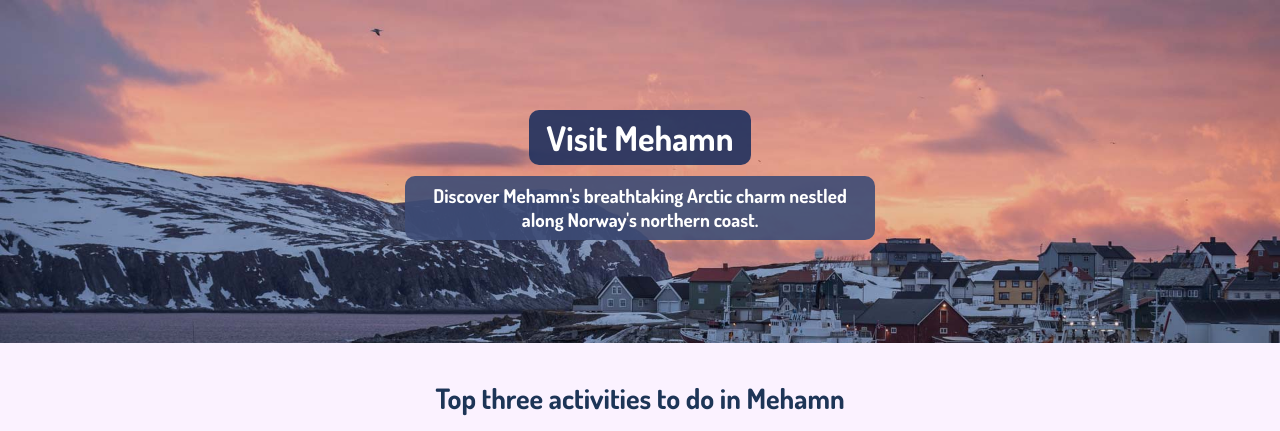
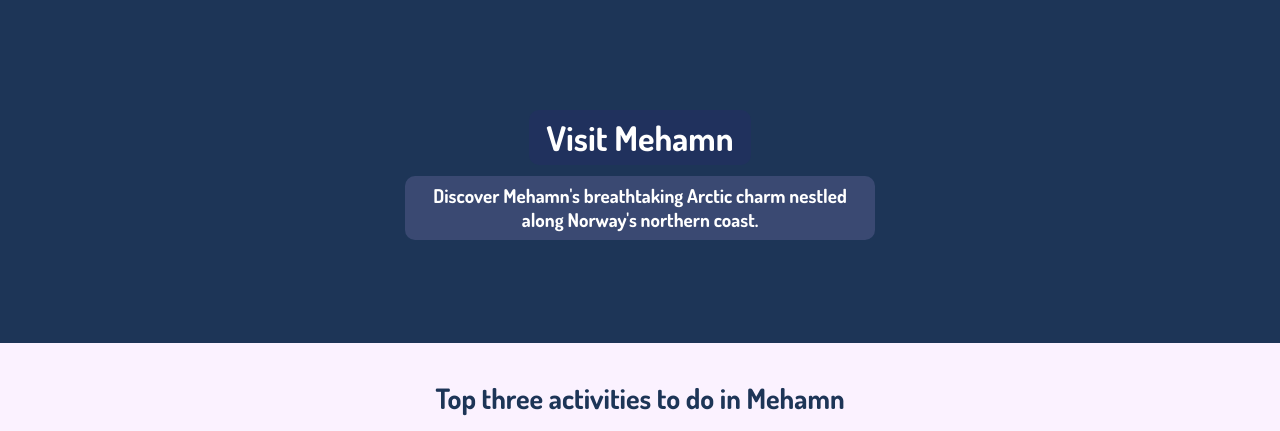
Before and after one commit to AustejaSk/visit-mehamn-homepage, a website built with Vite: page index.html in a window 1280 px wide. Shown: the top 431 px of the page. Built offline with nearby package versions, Linux system fonts and the light colour scheme; files whose address does not match are found by name.

Commit message:
Update hero section background

```diff
--- a/styles.css
+++ b/styles.css
@@ -10,7 +10,7 @@ img {
 }
 
 #hero-section {
-    background-image: url("images/mehamn-hero.jpg");
+    background-color: #1D3557;
     background-size: cover;
     height: 343px;
     display: flex;
```
